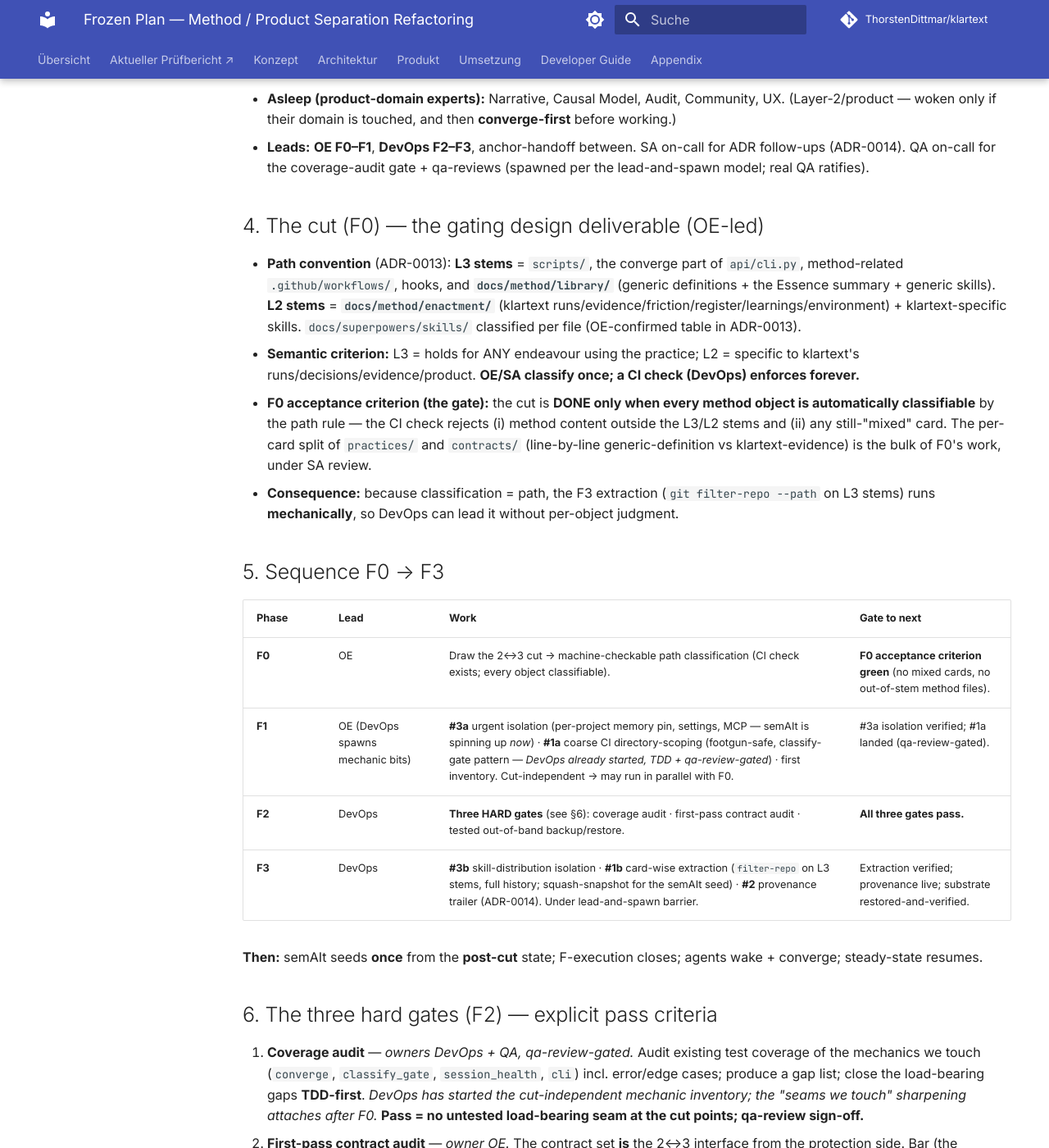
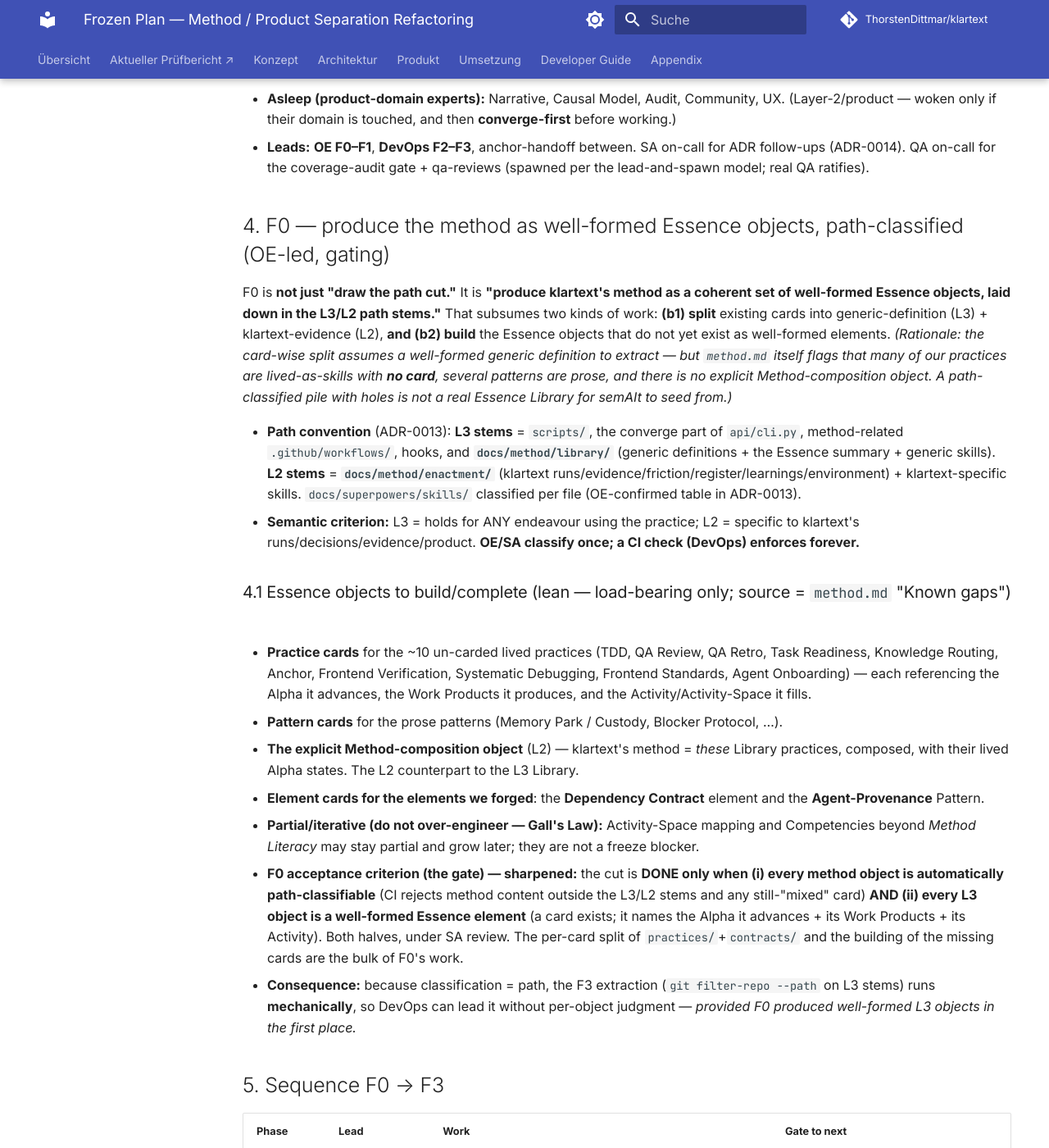
Before and after one commit to ThorstenDittmar/klartext, an MkDocs documentation site: the page built from docs/superpowers/plans/2026-06-16-method-product-separation.md, in a window 1280 px wide and 1400 px high, scrolled down 1530 px. Shown: the whole window at 82% size. Built offline with MkDocs 1.6.1 and Material for MkDocs 9.7.7, drawn with Linux system fonts in a browser that asks for light colours; comment, search, counter and statistics services are not loaded; some of the changed text lies outside the part shown.

Commit message:
docs(plan): F0 = build the method as well-formed Essence objects, not just path-classify
Gap surfaced (User): the plan covered the mechanical separation but not building
the Essence objects themselves. method.md flags it — ~10 lived practices are
un-carded, several patterns are prose, no explicit Method-composition object.

F0 expanded: not just "draw the path cut" but "produce klartext's method as a
coherent set of well-formed Essence objects in the L3/L2 stems" — subsumes
splitting existing cards AND building the missing ones (un-carded practices,
pattern cards, the Method-composition object, the Dependency-Contract +
Agent-Provenance element cards). Acceptance criterion sharpened: path-classifiable
AND every L3 object a well-formed Essence element. Lean (Gall's Law): load-bearing
only; Activity-Spaces/Competencies may stay partial.

Co-Authored-By: Claude Opus 4.8 (1M context) <noreply@anthropic.com>

```diff
--- a/docs/superpowers/plans/2026-06-16-method-product-separation.md
+++ b/docs/superpowers/plans/2026-06-16-method-product-separation.md
@@ -35,18 +35,28 @@ This refactoring is a **breaking way-of-working change** → **barrier mode** of
 - **Asleep (product-domain experts):** Narrative, Causal Model, Audit, Community, UX. (Layer-2/product — woken only if their domain is touched, and then **converge-first** before working.)
 - **Leads:** **OE F0–F1**, **DevOps F2–F3**, anchor-handoff between. SA on-call for ADR follow-ups (ADR-0014). QA on-call for the coverage-audit gate + qa-reviews (spawned per the lead-and-spawn model; real QA ratifies).
 
-## 4. The cut (F0) — the gating design deliverable (OE-led)
+## 4. F0 — produce the method as well-formed Essence objects, path-classified (OE-led, gating)
+
+F0 is **not just "draw the path cut."** It is **"produce klartext's method as a coherent set of well-formed Essence objects, laid down in the L3/L2 path stems."** That subsumes two kinds of work: **(b1) split** existing cards into generic-definition (L3) + klartext-evidence (L2), **and (b2) build** the Essence objects that do not yet exist as well-formed elements. *(Rationale: the card-wise split assumes a well-formed generic definition to extract — but `method.md` itself flags that many of our practices are lived-as-skills with **no card**, several patterns are prose, and there is no explicit Method-composition object. A path-classified pile with holes is not a real Essence Library for semAIt to seed from.)*
 
 - **Path convention** (ADR-0013): **L3 stems** = `scripts/`, the converge part of `api/cli.py`, method-related `.github/workflows/`, hooks, and **`docs/method/library/`** (generic definitions + the Essence summary + generic skills). **L2 stems** = **`docs/method/enactment/`** (klartext runs/evidence/friction/register/learnings/environment) + klartext-specific skills. `docs/superpowers/skills/` classified per file (OE-confirmed table in ADR-0013).
 - **Semantic criterion:** L3 = holds for ANY endeavour using the practice; L2 = specific to klartext's runs/decisions/evidence/product. **OE/SA classify once; a CI check (DevOps) enforces forever.**
-- **F0 acceptance criterion (the gate):** the cut is **DONE only when every method object is automatically classifiable** by the path rule — the CI check rejects (i) method content outside the L3/L2 stems and (ii) any still-"mixed" card. The per-card split of `practices/` and `contracts/` (line-by-line generic-definition vs klartext-evidence) is the bulk of F0's work, under SA review.
-- **Consequence:** because classification = path, the F3 extraction (`git filter-repo --path` on L3 stems) runs **mechanically**, so DevOps can lead it without per-object judgment.
+
+### 4.1 Essence objects to build/complete (lean — load-bearing only; source = `method.md` "Known gaps")
+- **Practice cards** for the ~10 un-carded lived practices (TDD, QA Review, QA Retro, Task Readiness, Knowledge Routing, Anchor, Frontend Verification, Systematic Debugging, Frontend Standards, Agent Onboarding) — each referencing the Alpha it advances, the Work Products it produces, and the Activity/Activity-Space it fills.
+- **Pattern cards** for the prose patterns (Memory Park / Custody, Blocker Protocol, …).
+- **The explicit Method-composition object** (L2) — klartext's method = *these* Library practices, composed, with their lived Alpha states. The L2 counterpart to the L3 Library.
+- **Element cards for the elements we forged**: the **Dependency Contract** element and the **Agent-Provenance** Pattern.
+- **Partial/iterative (do not over-engineer — Gall's Law):** Activity-Space mapping and Competencies beyond *Method Literacy* may stay partial and grow later; they are not a freeze blocker.
+
+- **F0 acceptance criterion (the gate) — sharpened:** the cut is **DONE only when (i) every method object is automatically path-classifiable** (CI rejects method content outside the L3/L2 stems and any still-"mixed" card) **AND (ii) every L3 object is a well-formed Essence element** (a card exists; it names the Alpha it advances + its Work Products + its Activity). Both halves, under SA review. The per-card split of `practices/`+`contracts/` and the building of the missing cards are the bulk of F0's work.
+- **Consequence:** because classification = path, the F3 extraction (`git filter-repo --path` on L3 stems) runs **mechanically**, so DevOps can lead it without per-object judgment — *provided F0 produced well-formed L3 objects in the first place.*
 
 ## 5. Sequence F0 → F3
 
 | Phase | Lead | Work | Gate to next |
 |---|---|---|---|
-| **F0** | OE | Draw the 2↔3 cut → machine-checkable path classification (CI check exists; every object classifiable). | **F0 acceptance criterion green** (no mixed cards, no out-of-stem method files). |
+| **F0** | OE | Produce the method as well-formed Essence objects, path-classified (§4): **split** existing cards + **build** the missing ones (un-carded practices, prose patterns, the Method-composition object, the new-element cards) + the CI classification check. | **F0 acceptance criterion green** (both halves: every object path-classifiable — no mixed cards, no out-of-stem method files — **and** every L3 object a well-formed Essence element). |
 | **F1** | OE (DevOps spawns mechanic bits) | **#3a** urgent isolation (per-project memory pin, settings, MCP — semAIt is spinning up *now*) · **#1a** coarse CI directory-scoping (footgun-safe, classify-gate pattern — *DevOps already started, TDD + qa-review-gated*) · first inventory. Cut-independent → may run in parallel with F0. | #3a isolation verified; #1a landed (qa-review-gated). |
 | **F2** | DevOps | **Three HARD gates** (see §6): coverage audit · first-pass contract audit · tested out-of-band backup/restore. | **All three gates pass.** |
 | **F3** | DevOps | **#3b** skill-distribution isolation · **#1b** card-wise extraction (`filter-repo` on L3 stems, full history; squash-snapshot for the semAIt seed) · **#2** provenance trailer (ADR-0014). Under lead-and-spawn barrier. | Extraction verified; provenance live; substrate restored-and-verified. |
```
